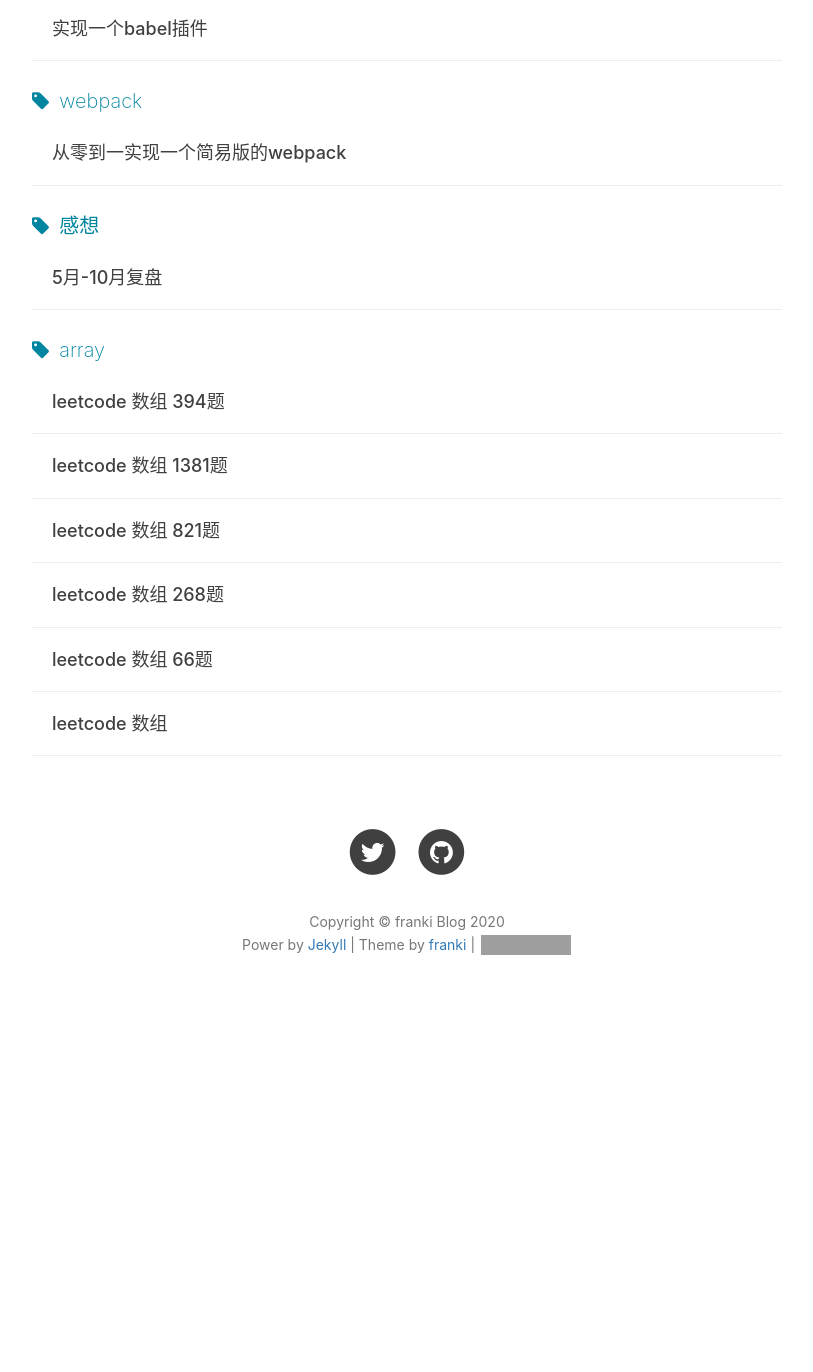
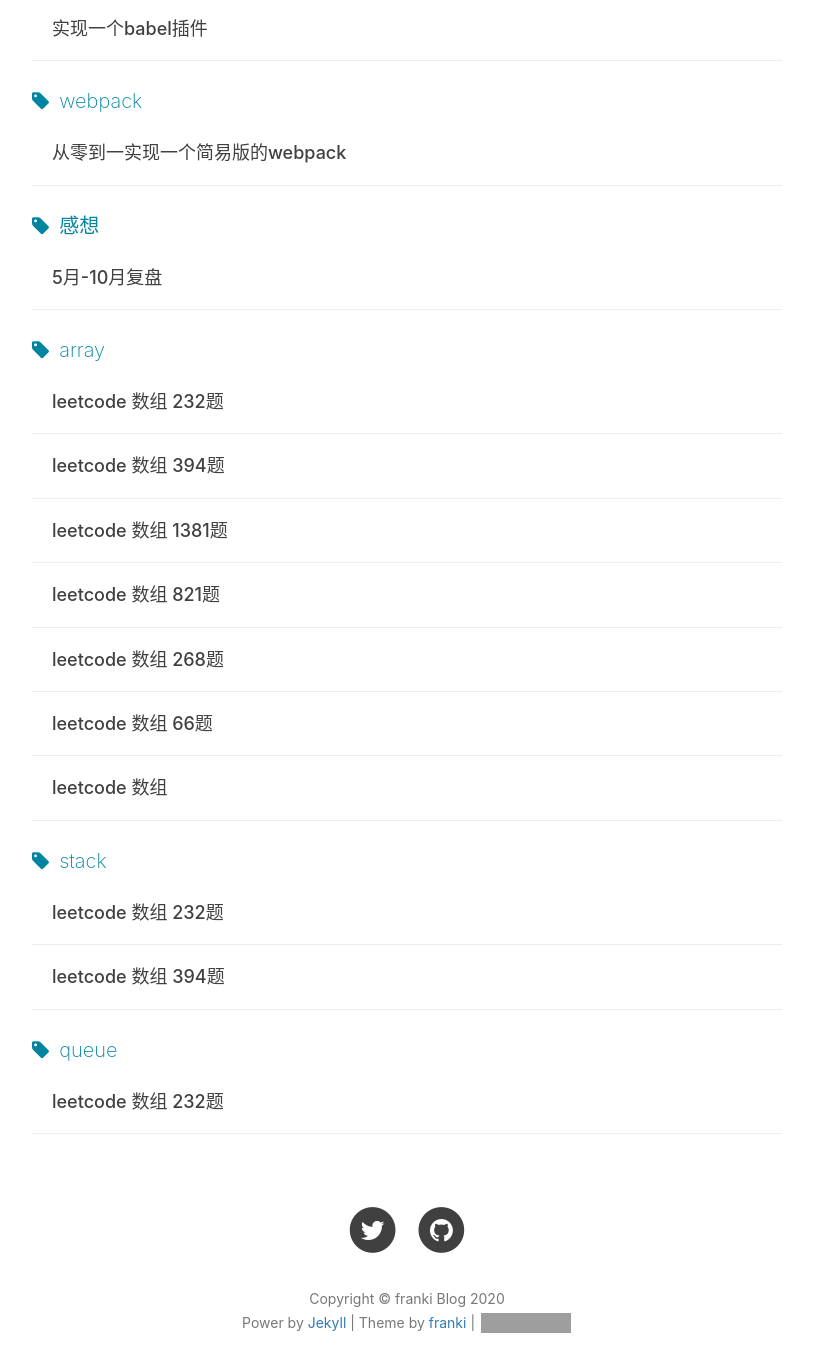
Before and after one commit to NikFranki/NikFranki.github.io, a Jekyll site: the page built from tags.html, in a window 1280 px wide and 1400 px high, scrolled down 9801 px. Shown: the top 1372 px of the window, without its empty margins (233-1046 px from the left). Built offline with Jekyll 4.4.1, drawn with Linux system fonts in a browser that asks for light colours; nearby versions of some CDN libraries; comment, search, counter and statistics services are not loaded; before the commit the page ends 10823 px from its top, so only the background shows below that; some of the changed lines change nothing that is shown; grey boxes are pictures that could not be loaded.

Commit message:
add leetcode 232

````diff
--- a/_posts/2020-11-06-leetcode394.md
+++ b/_posts/2020-11-06-leetcode394.md
@@ -8,6 +8,7 @@ header-img: ""
 catalog: true
 tags:
     - array
+    - stack
 ---
 
 ## leetcode 394题 字符串解码
--- /dev/null
+++ b/_posts/2020-11-07-leetcode232.md
@@ -0,0 +1,130 @@
+---
+layout:     post
+title:      "leetcode 数组 232题"
+subtitle:   ""
+date:       2020-11-07
+author:     "franki"
+header-img: ""
+catalog: true
+tags:
+    - array
+    - stack
+    - queue
+---
+
+## leetcode 232题 用栈实现队列
+
+请你仅使用两个栈实现先入先出队列。队列应当支持一般队列的支持的所有操作（push、pop、peek、empty）：
+
+实现 MyQueue 类：
+
+void push(int x) 将元素 x 推到队列的末尾
+int pop() 从队列的开头移除并返回元素
+int peek() 返回队列开头的元素
+boolean empty() 如果队列为空，返回 true ；否则，返回 false
+
+说明：
+
+你只能使用标准的栈操作 —— 也就是只有 push to top, peek/pop from top, size, 和 is empty 操作是合法的。
+你所使用的语言也许不支持栈。你可以使用 list 或者 deque（双端队列）来模拟一个栈，只要是标准的栈操作即可。
+
+进阶：
+
+你能否实现每个操作均摊时间复杂度为 O(1) 的队列？换句话说，执行 n 个操作的总时间复杂度为 O(n) ，即使其中一个操作可能花费较长时间。
+
+来源：力扣（LeetCode）
+链接：<https://leetcode-cn.com/problems/implement-queue-using-stacks>
+著作权归领扣网络所有。商业转载请联系官方授权，非商业转载请注明出处。
+
+示例
+
+```json
+输入：
+["MyQueue", "push", "push", "peek", "pop", "empty"]
+[[], [1], [2], [], [], []]
+输出：
+[null, null, null, 1, 1, false]
+
+解释：
+MyQueue myQueue = new MyQueue();
+myQueue.push(1); // queue is: [1]
+myQueue.push(2); // queue is: [1, 2] (leftmost is front of the queue)
+myQueue.peek(); // return 1
+myQueue.pop(); // return 1, queue is [2]
+myQueue.empty(); // return false
+```
+
+题解：
+
+### 思路
+
+- 使用两个栈 s1, s2
+- push 操作时，从 s1 里面依次入栈
+- peek 操作时，先判断 s2 是否为空，若为空，从 s1 的元素依次出栈，并同时从 s2 依次进栈，这样 s2 就可以想队列头一样，模拟队列先进先出
+- pop 操作时，先 peek 操作，然后让 s2 执行出栈
+- empay 当 s1、s2 同时都为空才为true
+
+### 代码
+
+```js
+function Stack() {
+    this.arr = [];
+    this.length = 0;
+
+    this.push = function(val) {
+        this.arr.push(val);
+        this.length++;
+    }
+
+    this.pop = function() {
+        if (this.length === 0) {
+            return -1;
+        }
+        this.length--;
+        return this.arr.pop();
+    }
+
+    this.peek = function() {
+        if (this.length === 0) {
+            return -1;
+        }
+        return this.arr[this.length - 1];
+    }
+
+    this.empty = function() {
+        return this.length === 0;
+    }
+}
+
+function MyQueue() {
+    this.s1 = new Stack();
+    this.s2 = new Stack();
+
+    this.push = function(val) {
+        this.s1.push(val);
+    }
+
+    this.pop = function() {
+        this.peek();
+        return this.s2.pop();
+    }
+
+    this.peek = function() {
+        if (this.s2.empty()) {
+            while (!this.s1.empty()) {
+                this.s2.push(this.s1.pop());
+            }
+        }
+        return this.s2.peek();
+    }
+
+    this.empty = function() {
+        return this.s1.empty() && this.s2.empty();
+    }
+}
+```
+
+### 复杂度分析
+
+- 时间复杂度: O(n)
+- 空间复杂度: O(1)
````
